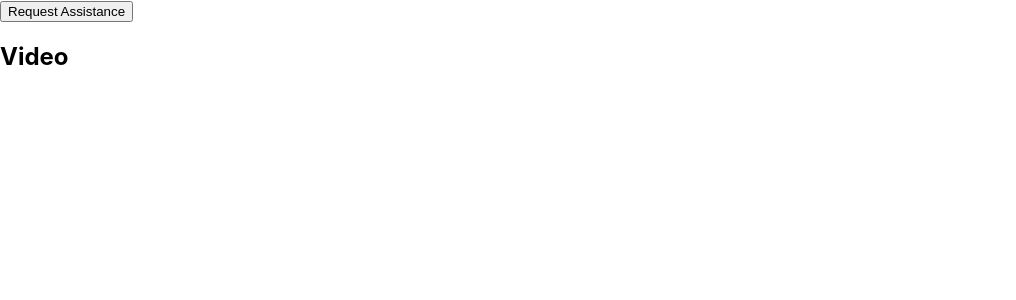
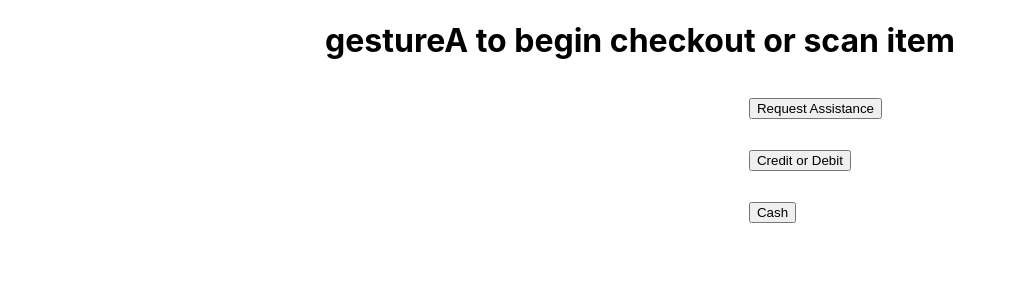
Before and after one commit to egu8/kiosk_scanner, a React (Create React App) app: page / in a window 1280 px wide. Shown: the top 300 px of the page, without its empty margins (0-1016 px from the left). Built offline with nearby package versions, Linux system fonts and the light colour scheme; no server answers.

Commit message:
Card and Cash pay

```diff
--- a/src/App.js
+++ b/src/App.js
@@ -2,15 +2,19 @@ import React from "react";
 import { BrowserRouter as Router, Route, Switch } from "react-router-dom";
 
 import LandingPage from "./view/landing_page";
-import HelpPage from "./view/help_page";
+import HelpPage from "./components/help_page";
+import CardPay from "./components/payCard_page";
+import CashPay from "./components/payCash_page";
 
 function App() {
   return (
     <Router>
       <div className="page content">
 
-        <Route exact path="/" ><LandingPage /></Route>
-        <Route path="/help"><HelpPage /></Route>
+        <Route exact path="/" > <LandingPage /></Route>
+        <Route path="/help">    <HelpPage /></Route>
+        <Route path="/pay1card"> <CardPay /></Route>
+        <Route path="/pay2cash"> <CashPay /></Route>
 
       </div>
     </Router>
--- a/src/components/help_button.js
+++ b/src/components/help_button.js
@@ -4,8 +4,6 @@ import { Link } from "react-router-dom";
 class HelpButton extends React.Component {
     render() {
         return (
-            //<h1>ImagineThisIsA-REQUEST_ASSISTANCE-typeButtonLmao</h1>
-
             <Link to="/help">
                 <button>Request Assistance</button>
             </Link>
--- /dev/null
+++ b/src/components/help_page.js
@@ -0,0 +1,18 @@
+import React from "react";
+
+class HelpPage extends React.Component {
+    render () {
+        return (
+            <div className="help page">
+                <div style={{display: 'flex', justifyContent:'center', alignItems:'center'}}>
+                    <h1>Please Wait for Assistance</h1>
+                </div>
+                <div style={{display: 'flex', justifyContent:'center', alignItems:'center'}}>
+                    <h2>Attendant is coming</h2>
+                </div>
+
+            </div>
+        );
+    }
+}
+export default HelpPage;
--- /dev/null
+++ b/src/components/payCard_button.js
@@ -0,0 +1,13 @@
+import React from "react";
+import { Link } from "react-router-dom";
+
+class PayCardButton extends React.Component {
+    render() {
+        return (
+            <Link to="/pay1card">
+                <button style={{}}>Credit or Debit</button>
+            </Link>
+        );
+    }
+}
+export default PayCardButton;
--- /dev/null
+++ b/src/components/payCard_page.js
@@ -0,0 +1,14 @@
+import React from "react";
+
+class PayCard extends React.Component {
+    render () {
+        return (
+            <div className="card pay page">
+                <div style={{display: 'flex', justifyContent:'center', alignItems:'center'}}>
+                    <h1>Please follow instructions on pinpad to complete transaction</h1>
+                </div>
+            </div>
+        );
+    }
+}
+export default PayCard;
--- /dev/null
+++ b/src/components/payCash_button.js
@@ -0,0 +1,13 @@
+import React from "react";
+import { Link } from "react-router-dom";
+
+class PayCashButton extends React.Component {
+    render() {
+        return (
+            <Link to="/pay2cash">
+                <button>Cash</button>
+            </Link>
+        );
+    }
+}
+export default PayCashButton;
--- /dev/null
+++ b/src/components/payCash_page.js
@@ -0,0 +1,21 @@
+import React from "react";
+
+class PayCash extends React.Component {
+    render () {
+        return (
+            <div className="cash pay page">
+                <div style={{display: 'flex', justifyContent:'center', alignItems:'center'}}>
+                    <h1>Cash Payment Selected</h1>
+                </div>
+                <div style={{display: 'flex', justifyContent:'center', alignItems:'center'}}>
+                    <h2>Please Wait for Assistance</h2>
+                </div>
+                <div style={{display: 'flex', justifyContent:'center', alignItems:'center'}}>
+                    <h2>Attendant is coming</h2>
+                </div>
+
+            </div>
+        );
+    }
+}
+export default PayCash;
--- a/src/view/help_page.js
+++ /dev/null
@@ -1,14 +0,0 @@
-import { render } from "@testing-library/react";
-import React from "react";
-
-class HelpPage extends React.Component {
-    render () {
-        return (
-            <div>
-                <h1>Please Wait for Assistance</h1>
-                <h2>Attendant is coming</h2>
-            </div>
-        );
-    }
-}
-export default HelpPage;
--- a/src/view/landing_page.js
+++ b/src/view/landing_page.js
@@ -1,15 +1,31 @@
 import AppStreamCam from '../view_model/camera_logic';
 import HelpButton from '../components/help_button.js';
+import PayCardButton from '../components/payCard_button.js';
+import PayCashButton from '../components/payCash_button.js';
 
 function LandingPage() {
     return <div>
-        <div>
-            <HelpButton/>
+        {/* <h2 style={{display: 'flex', justifyContent:'center'}}>Video</h2> */}
+        <h1 style={{display: 'flex', justifyContent:'center'}}>gestureA to begin checkout or scan item</h1>
+        <div style={{display: 'flex', justifyContent:'center'}}>
+            <div style={{paddingRight:'50px'}}>
+                <AppStreamCam/>
+            </div>
+
+            <div style={{alignItems:'center'}}>
+                <div style={{padding:'15px'}}>
+                    <HelpButton/>
+                </div>
+                <div style={{padding:'15px'}}>
+                    <PayCardButton/>
+                </div>
+                <div style={{padding:'15px'}}>
+                    <PayCashButton/>
+                </div>
+            </div>
+
         </div>
-        <div>
-            <h2>Video</h2>
-            <AppStreamCam/>
-        </div>
+
 
     </div>;
 }
```
